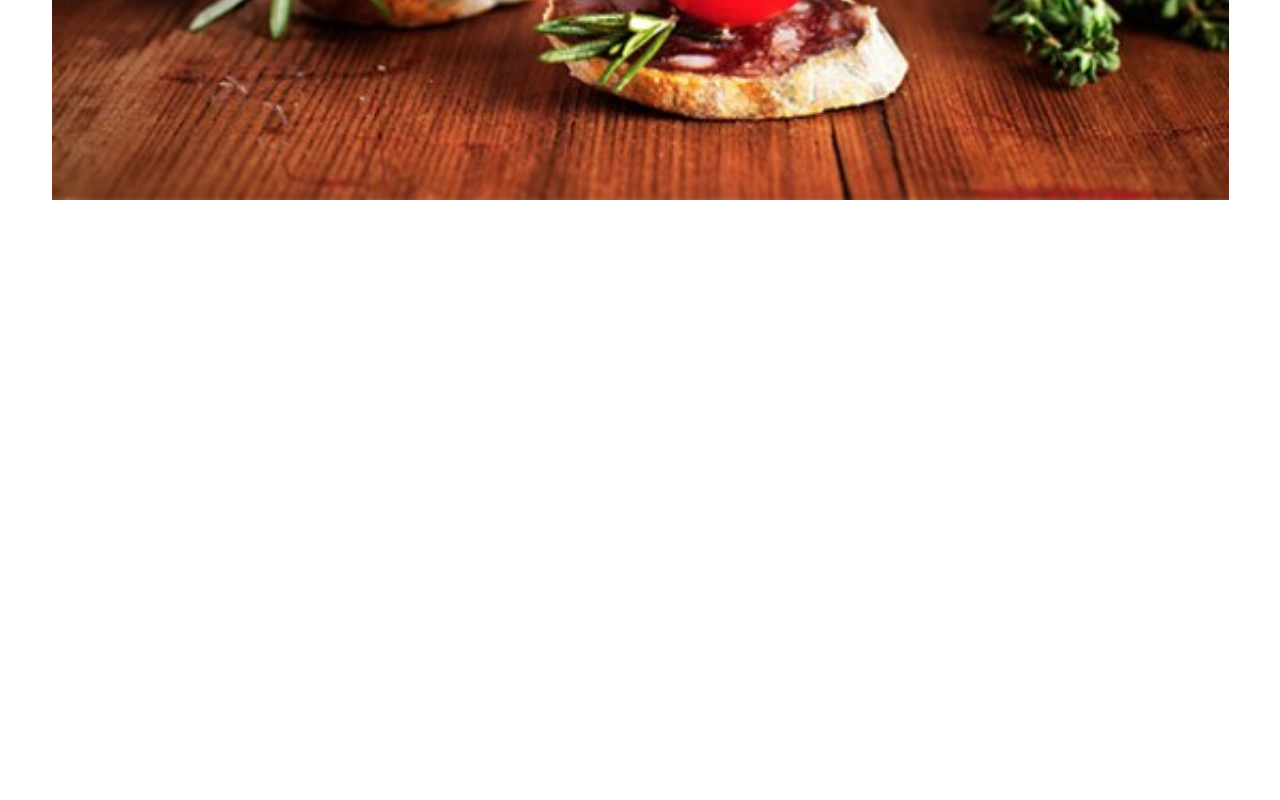
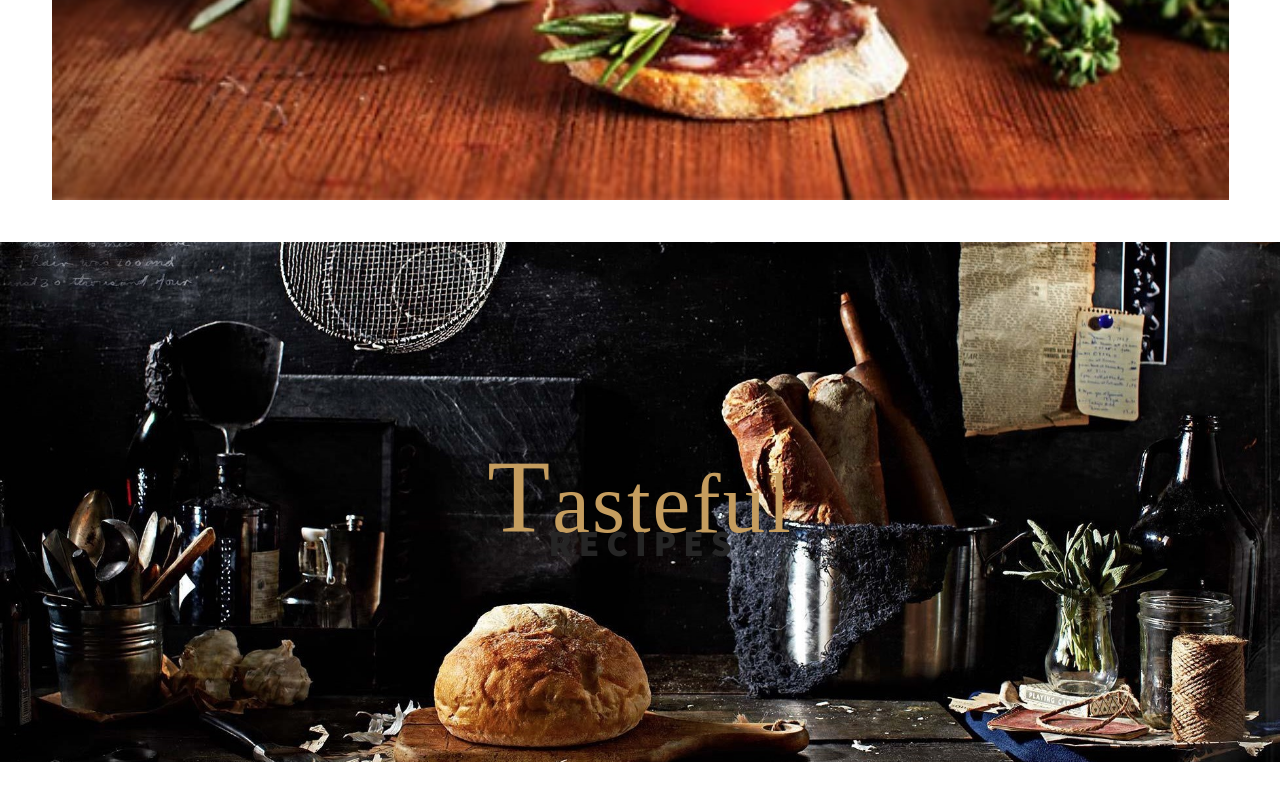
Before and after one commit to alanblee/react-rosa, a React (Create React App) app: page / in a window 1280 px wide. Shown: the part 1878-2678 px from the top of the page. Before the commit the page ends 2120 px from the top, so only its background shows below. Built offline with nearby package versions, Linux system fonts and the light colour scheme; a web font is replaced by a local one.

Commit message:
added tasteful section

```diff
--- a/src/components/App.jsx
+++ b/src/components/App.jsx
@@ -2,12 +2,17 @@
 import Header from "./header/header";
 import HeroSection from "./hero-section/hero-section";
 import DiscoverSection from "./discover-section/discover-section";
+import TastefulSection from "./tasteful-recipes-section/tasteful-recipes";
+import DiscoverMenuSection from "./discover-menu/discover-menu";
+
 function App() {
   return (
     <div className="">
       <Header />
       <HeroSection />
       <DiscoverSection />
+      <TastefulSection />
+      <DiscoverMenuSection />
     </div>
   );
 }
--- /dev/null
+++ b/src/components/discover-menu/discover-menu.jsx
@@ -0,0 +1,13 @@
+import React from "react";
+
+const DiscoverMenuSection = () => {
+  return (
+    <section className="discover-our-menu">
+      <div className="container">
+        <div className="restaurant-info"></div>
+      </div>
+    </section>
+  );
+};
+
+export default DiscoverMenuSection;
--- /dev/null
+++ b/src/components/tasteful-recipes-section/tasteful-recipes.jsx
@@ -0,0 +1,22 @@
+import React from "react";
+
+const TastefulSection = () => {
+  return (
+    <section className="tasteful-recipes between">
+      <div className="container">
+        <div className="global-headline">
+          <div className="animate-top">
+            <h2 className="sub-headline">
+              <span className="first-letter">T</span>asteful
+            </h2>
+          </div>
+          <div className="animate-bottom">
+            <h1 className="headline headline-dark">Recipes</h1>
+          </div>
+        </div>
+      </div>
+    </section>
+  );
+};
+
+export default TastefulSection;
--- a/src/index.scss
+++ b/src/index.scss
@@ -4,3 +4,5 @@
 @import "./sass/header.scss";
 @import "./sass/hero.scss";
 @import "./sass/discover.scss";
+@import "./sass/tasteful-recipes.scss";
+@import "./sass/discover-menu.scss";
--- a/src/sass/global.scss
+++ b/src/sass/global.scss
@@ -87,3 +87,9 @@
   letter-spacing: 0.7rem;
   margin-right: -0.7rem;
 }
+
+.between {
+  min-height: 65vh;
+  display: flex;
+  align-items: center;
+}
--- /dev/null
+++ b/src/sass/tasteful-recipes.scss
@@ -0,0 +1,4 @@
+.tasteful-recipes {
+  background: url("../images/tasteful-recipes.jpg") center no-repeat;
+  background-size: cover;
+}
```
Also changed, not shown: src/components/snippets/global-headline.jsx (added), src/sass/discover-menu.scss (added).
